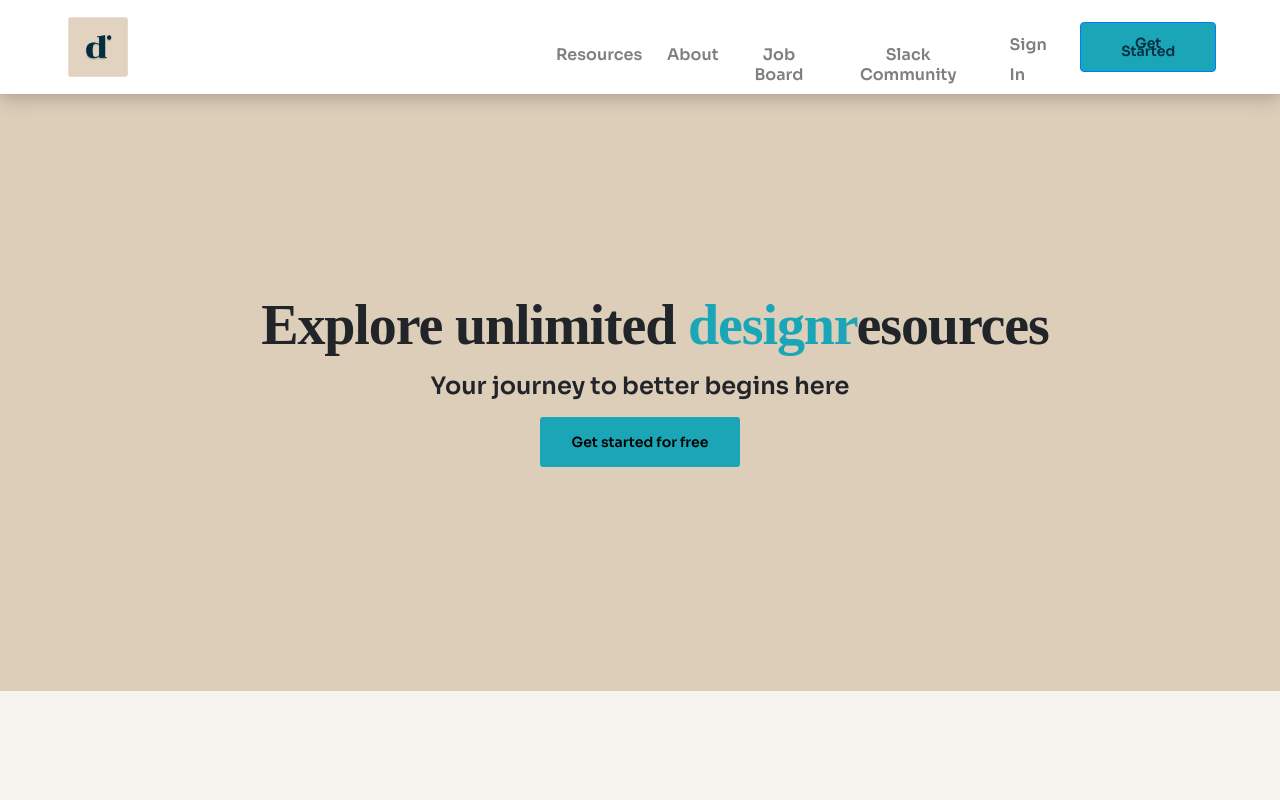
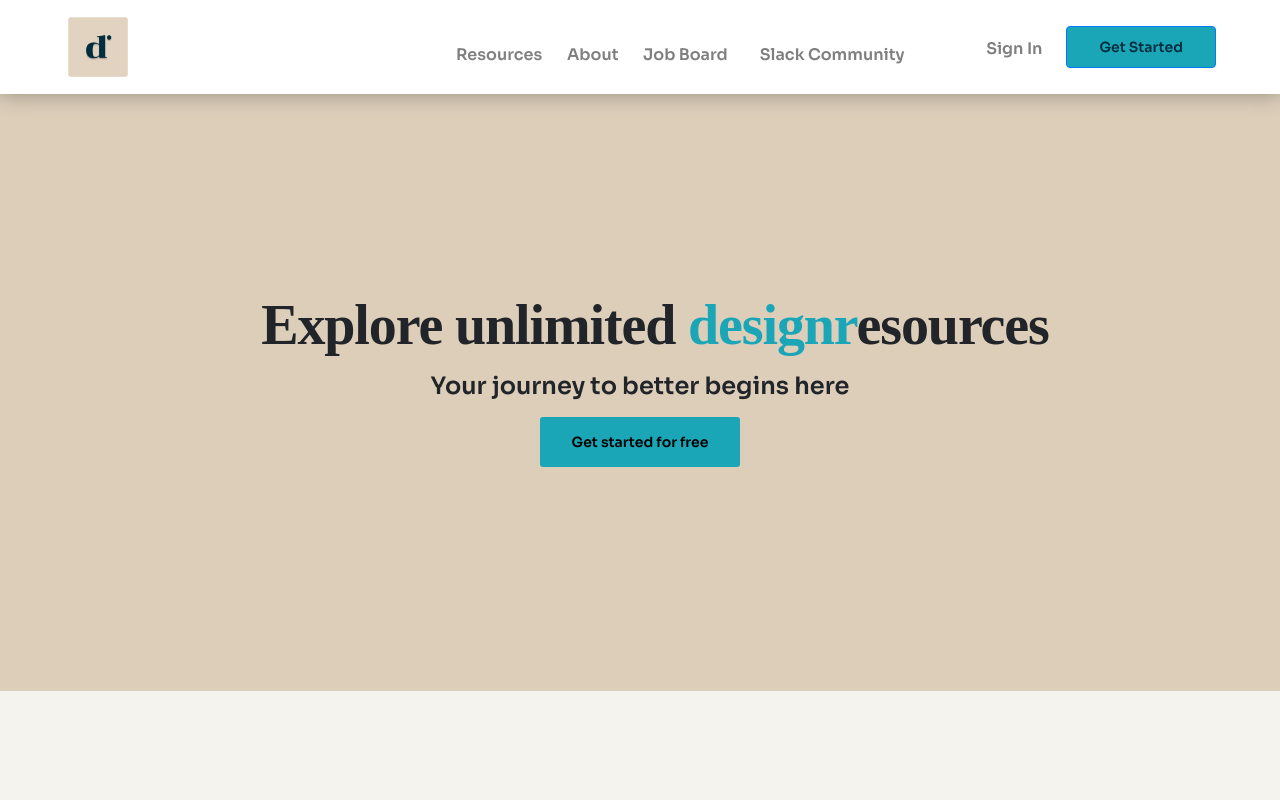
Before and after one commit to Paige-cyber25/Designr, a React (Create React App) app: page / in a window 1280 px wide. Shown: the top 800 px of the page. Built offline with nearby package versions, Linux system fonts and the light colour scheme; a web font is replaced by a local one.

Commit message:
second commit

```diff
--- a/src/App.css
+++ b/src/App.css
@@ -11,7 +11,7 @@
 }
 
 .nav-links {
-  padding-left: 400px;
+  padding-left: 300px;
   line-height: 20px;
   letter-spacing: 0em;
   font-style: normal;
```
